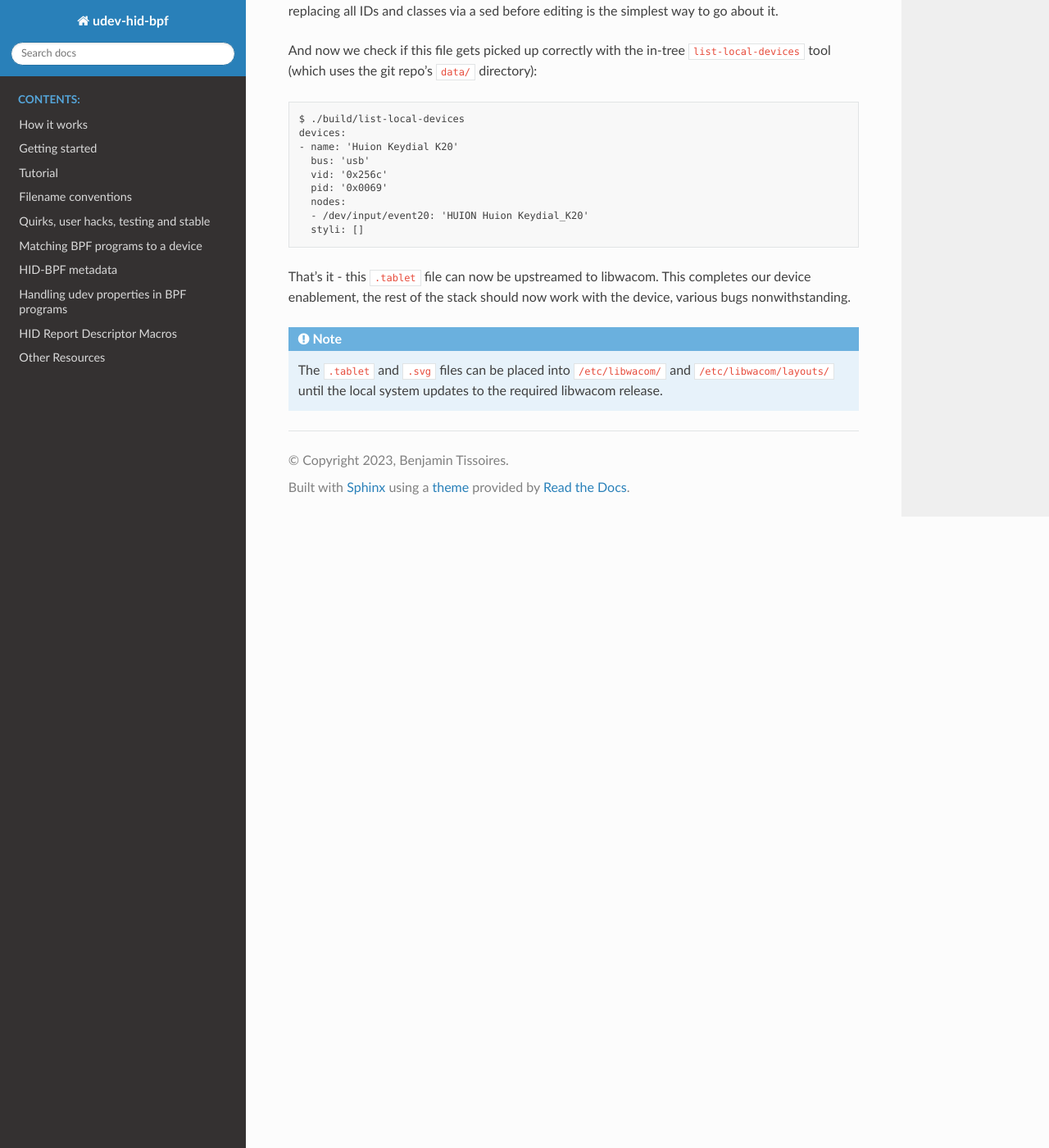
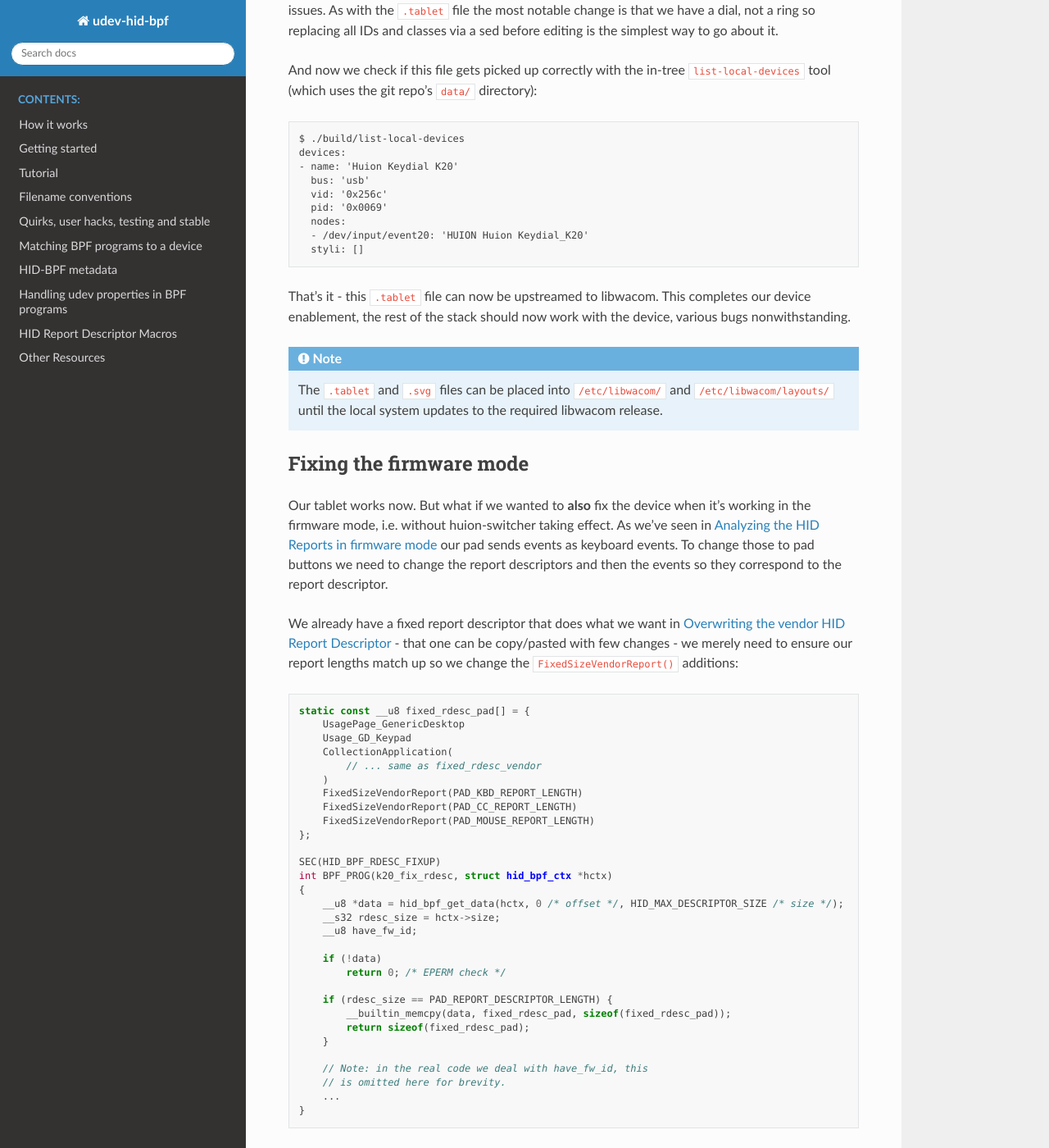
Before and after one commit to icecream95/udev-hid-bpf, a Sphinx documentation site: the page built from doc/huion-keydial-kd20.rst, in a window 1280 px wide and 1400 px high, scrolled down 23156 px. Shown: the whole window at 82% size. Built offline with Sphinx 7.4.7 and the Read the Docs theme 3.1.0, drawn with Linux system fonts in a browser that asks for light colours; some of the changed text lies outside the part shown.

Commit message:
doc: update the Huion K20 tutorial with how to update the firmware mode
Signed-off-by: Peter Hutterer <peter.hutterer@who-t.net>

```diff
--- a/doc/huion-keydial-kd20.rst
+++ b/doc/huion-keydial-kd20.rst
@@ -342,6 +342,8 @@
 - a HID device with reports that look like a tablet puck
 
 
+.. _huion_k20_reports_firmware_mode:
+
 Analyzing the HID Reports in firmware mode
 ------------------------------------------
 
@@ -532,6 +534,8 @@
 
 The wheel occupies the same index as the button mask, something that HID does
 not support. This is something we will have to work around.
+
+.. _huion_k20_overwriting_vendor_rdesc:
 
 Overwriting the vendor HID Report Descriptor
 --------------------------------------------
@@ -1258,3 +1262,164 @@
 .. note:: The ``.tablet`` and ``.svg`` files can be placed into
           ``/etc/libwacom/`` and ``/etc/libwacom/layouts/`` until
           the local system updates to the required libwacom release.
+
+
+Fixing the firmware mode
+------------------------
+
+Our tablet works now. But what if we wanted to **also** fix the
+device when it's working in the firmware mode, i.e. without
+huion-switcher taking effect. As we've seen in
+:ref:`huion_k20_reports_firmware_mode` our pad sends events
+as keyboard events. To change those to pad buttons we
+need to change the report descriptors and then the events so they
+correspond to the report descriptor.
+
+We already have a fixed report descriptor that does what we
+want in :ref:`huion_k20_overwriting_vendor_rdesc` - that one
+can be copy/pasted with few changes - we merely need to
+ensure our report lengths match up so we change the
+``FixedSizeVendorReport()`` additions:
+
+.. code:: c
+
+  static const __u8 fixed_rdesc_pad[] = {
+      UsagePage_GenericDesktop
+      Usage_GD_Keypad
+      CollectionApplication(
+          // ... same as fixed_rdesc_vendor
+      )
+      FixedSizeVendorReport(PAD_KBD_REPORT_LENGTH)
+      FixedSizeVendorReport(PAD_CC_REPORT_LENGTH)
+      FixedSizeVendorReport(PAD_MOUSE_REPORT_LENGTH)
+  };
+
+  SEC(HID_BPF_RDESC_FIXUP)
+  int BPF_PROG(k20_fix_rdesc, struct hid_bpf_ctx *hctx)
+  {
+      __u8 *data = hid_bpf_get_data(hctx, 0 /* offset */, HID_MAX_DESCRIPTOR_SIZE /* size */);
+      __s32 rdesc_size = hctx->size;
+      __u8 have_fw_id;
+
+      if (!data)
+          return 0; /* EPERM check */
+
+      if (rdesc_size == PAD_REPORT_DESCRIPTOR_LENGTH) {
+          __builtin_memcpy(data, fixed_rdesc_pad, sizeof(fixed_rdesc_pad));
+          return sizeof(fixed_rdesc_pad);
+      }
+
+      // Note: in the real code we deal with have_fw_id, this
+      // is omitted here for brevity.
+      ...
+  }
+
+And of course we need to copy that fixed report descriptor
+over the existing one. This converts our pad that is currently
+a keyboard emulation over to a proper tablet pad that sends
+button events.
+
+So now we need to parse the actual keyboard shortcuts and
+map them to the corresponding button bit.
+
+.. code:: c
+
+  SEC(HID_BPF_DEVICE_EVENT)
+  int BPF_PROG(k20_fix_events, struct hid_bpf_ctx *hctx)
+  {
+
+    __u8 *data = hid_bpf_get_data(hctx, 0 /* offset */, 10 /* size */);
+
+    if (!data)
+        return 0; /* EPERM check */
+
+    if (data[0] == PAD_KBD_REPORT_ID) {
+        const __u8 button_mapping[] = {
+            0x0e, /* Button 1:  K */
+            0x0a, /* Button 2:  G */
+            0x0f, /* Button 3:  L */
+            0x4c, /* Button 4:  Delete */
+            0x0c, /* Button 5:  I */
+            0x07, /* Button 6:  D */
+            0x05, /* Button 7:  B */
+            0x08, /* Button 8:  E */
+            0x16, /* Button 9:  S */
+            0x1d, /* Button 10: Z */
+            0x06, /* Button 11: C */
+            0x19, /* Button 12: V */
+            0xff, /* Button 13: LeftControl */
+            0xff, /* Button 14: LeftAlt */
+            0xff, /* Button 15: LeftShift */
+            0x28, /* Button 16: Return Enter */
+            0x2c, /* Button 17: Spacebar */
+            0x11, /* Button 18: N */
+        };
+        // This is the same struct we used before.j
+        // Our report descriptor is identical so this
+        // works without any effort.
+        struct pad_report {
+            __u8 report_id;
+            __u8 btn_stylus:1;
+            __u8 pad:7;
+            __u8 x;
+            __u8 y;
+            __u32 buttons;
+            __u8 wheel;
+        } __attribute__((packed)) *pad_report;
+        int i, b;
+        __u8 modifiers = data[1];
+        __u32 buttons = 0;
+
+        // byte 1 are the three modifier bits
+        // that are buttons 12, 13 and 14
+        if (modifiers & 0x01) { /* Control */
+            buttons |= BIT(12);
+        }
+        if (modifiers & 0x02) { /* Shift */
+            buttons |= BIT(14);
+        }
+        if (modifiers & 0x04) { /* Alt */
+            buttons |= BIT(13);
+        }
+
+        for (i = 2; i < PAD_KBD_REPORT_LENGTH; i++) {
+            if (!data[i])
+                break;
+
+            for (b = 0; b < ARRAY_SIZE(button_mapping); b++) {
+                if (data[i] == button_mapping[b]) {
+                    buttons |= BIT(b);
+                    break;
+                }
+            }
+            data[i] = 0;
+        }
+
+        pad_report = (struct pad_report *)data;
+        // Note that we're re-using the vendor report ID -
+        // we can do that because we declared our
+        // fixed_rdesc_pad with ReportId(VENDOR_REPORT_ID).
+        // This doesn't have anything to do with the
+        // actual vendor node, it's just re-using a number
+        // for convenience.
+        pad_report->report_id = VENDOR_REPORT_ID;
+        pad_report->btn_stylus = 0;
+        pad_report->x = 0;
+        pad_report->y = 0;
+        pad_report->buttons = buttons;
+        // The wheel happens on a different hidraw node but its
+        // values are unreliable (as is the button inside the wheel).
+        // So the wheel is simply always zero, if you want the wheel
+        // to work reliably, use the tablet mode.
+        pad_report->wheel = 0;
+
+        return sizeof(struct pad_report);
+    }
+
+    ...
+  }
+
+Because the dial and dial buttons are unreliable in firmware
+mode we don't bother with those, they're always zero. It's
+simple enough to switch the tablet to vendor mode where they
+are reliable.
```
